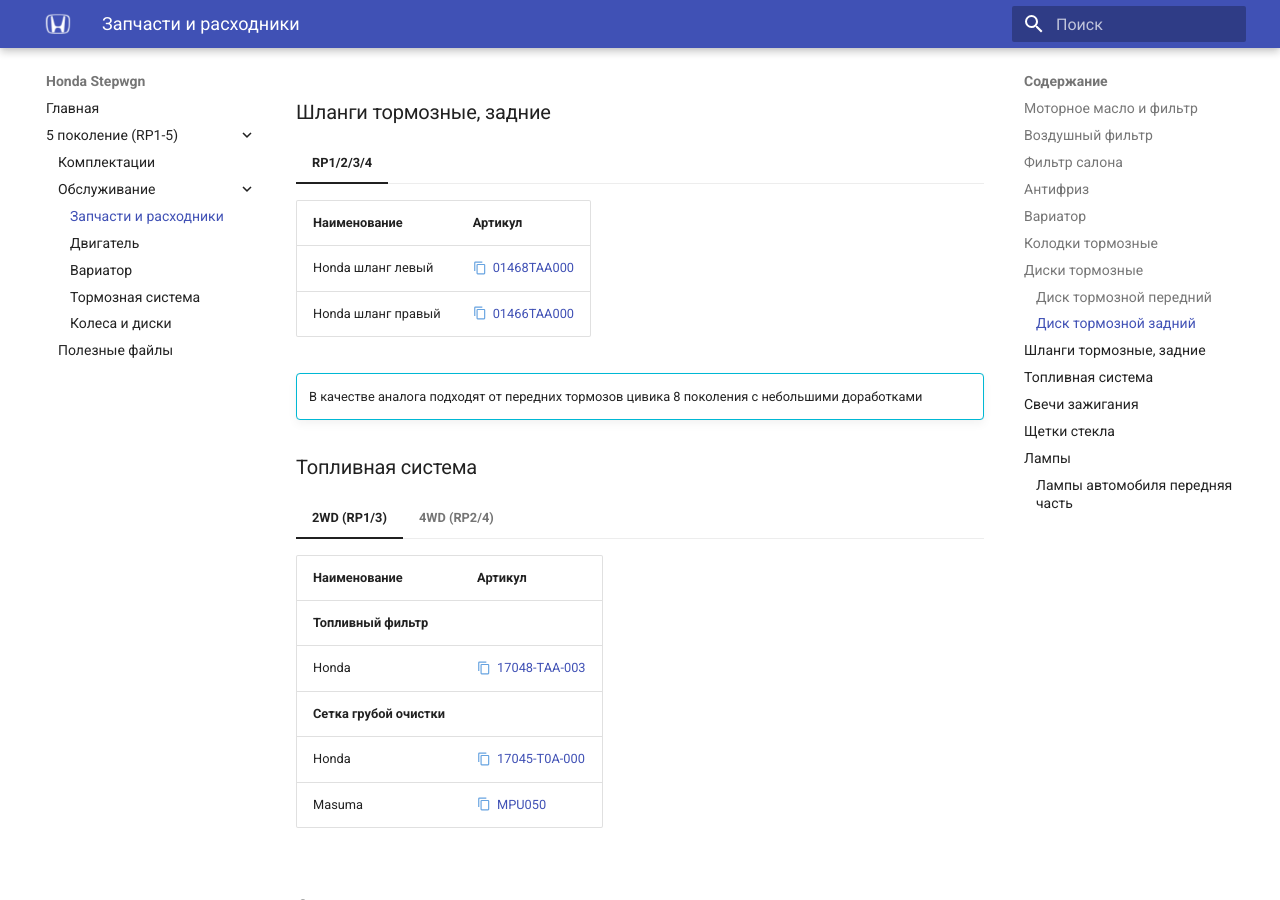
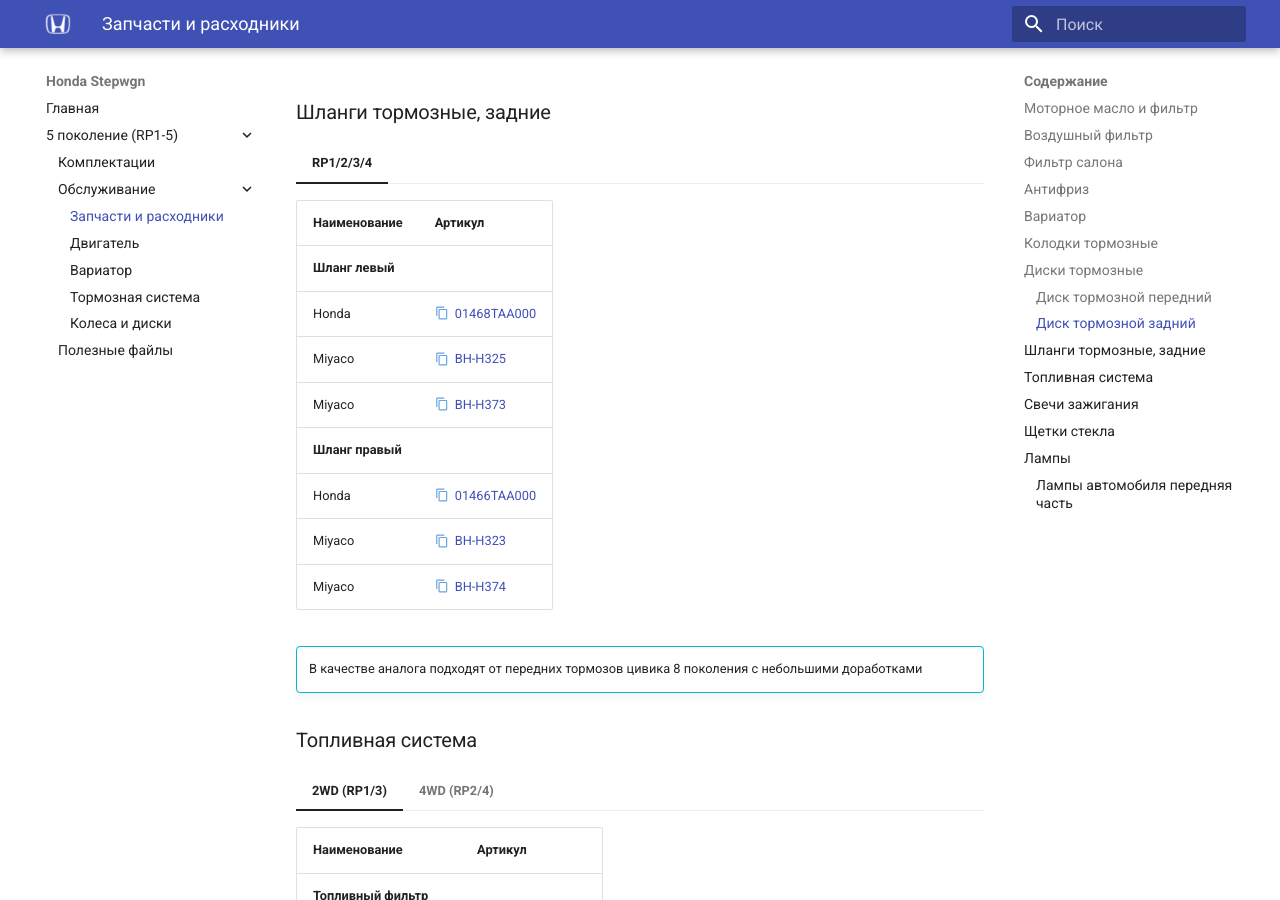
Before and after one commit to stepwgn/stepwgn.github.io, an MkDocs documentation site: the page built from docs/5g/service/parts.md, in a window 1280 px wide and 900 px high, scrolled down 3558 px. Built offline with MkDocs 1.6.1 and Material for MkDocs 9.7.7, drawn with Linux system fonts in a browser that asks for light colours.

Commit message:
Добавлена информация по комплектующим
Signed-off-by: Zakhar Petrov <46595458+zakhar-petrov@users.noreply.github.com>

```diff
--- a/docs/5g/service/parts.md
+++ b/docs/5g/service/parts.md
@@ -140,10 +140,16 @@
 
 === "RP1/2/3/4"
 
-| Наименование       | Артикул                                          |
-|--------------------|--------------------------------------------------|
-| Honda шланг левый  | [01468TAA000](#"Honda 01468TAA000"){ .copyable } |
-| Honda шланг правый | [01466TAA000](#"Honda 01466TAA000"){ .copyable } |
+| Наименование     | Артикул                                          |
+|------------------|--------------------------------------------------|
+| **Шланг левый**  |                                                  |
+| Honda            | [01468TAA000](#"Honda 01468TAA000"){ .copyable } |
+| Miyaco           | [BH-H325](#"Miyaco BHH325"){ .copyable }         |
+| Miyaco           | [BH-H373](#"Miyaco BHH373"){ .copyable }         |
+| **Шланг правый** |                                                  |
+| Honda            | [01466TAA000](#"Honda 01466TAA000"){ .copyable } |
+| Miyaco           | [BH-H323](#"Miyaco BHH323"){ .copyable }         |
+| Miyaco           | [BH-H374](#"Miyaco BHH374"){ .copyable }         |
 
 !!! info ""
 
```
